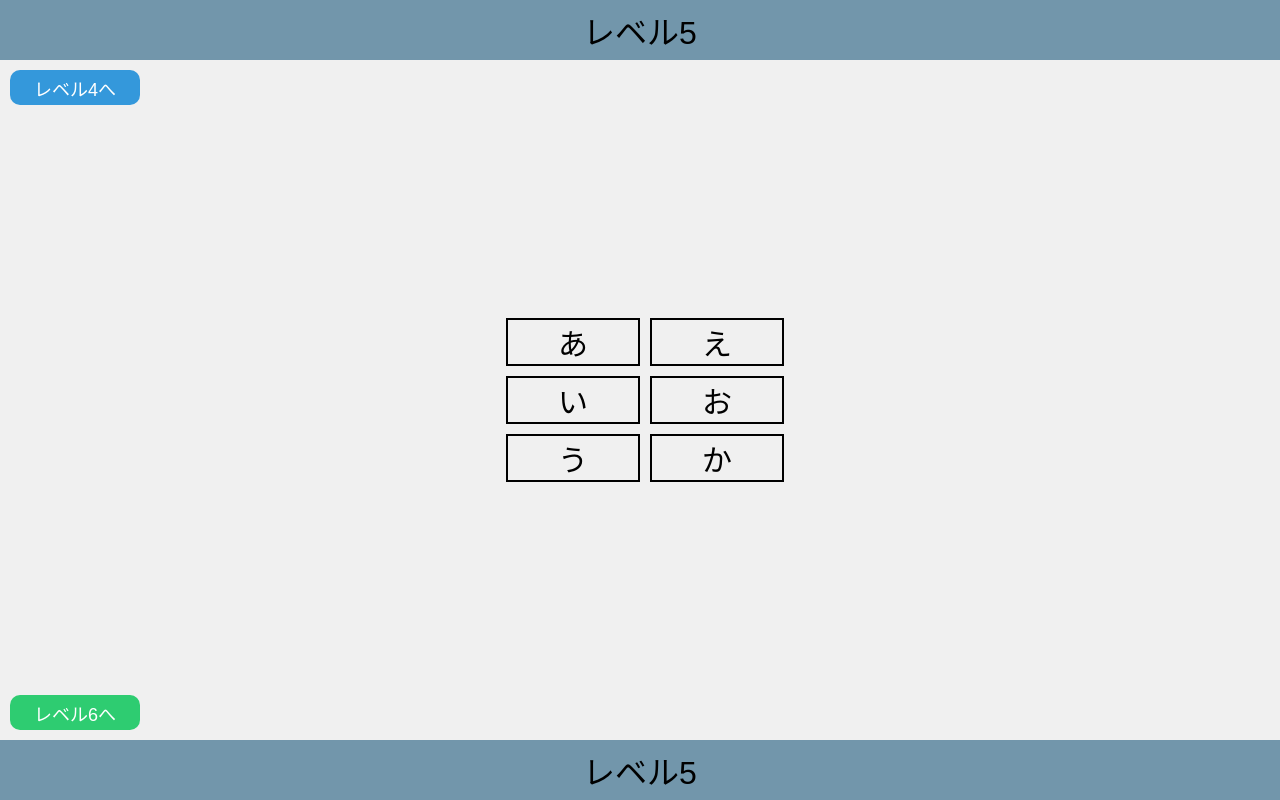
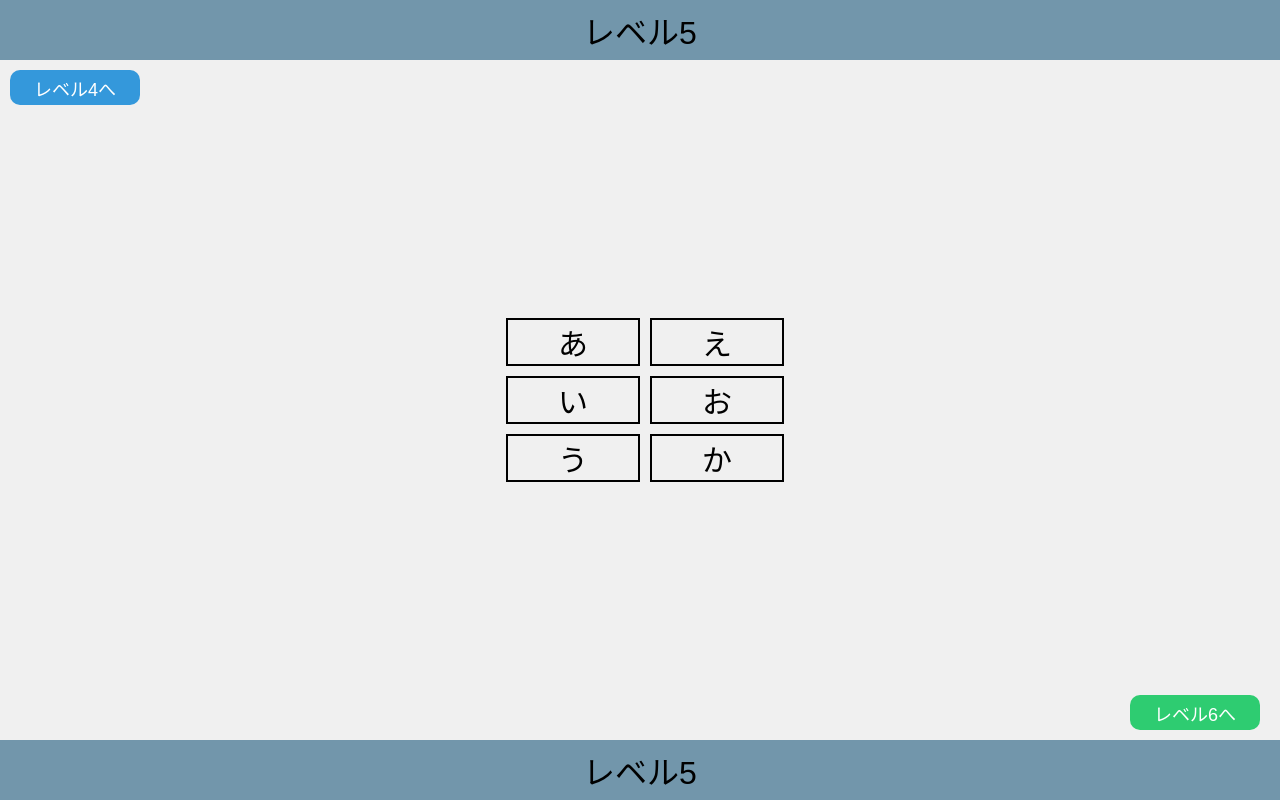
Before and after one commit to cucumber1117/practice, a React (Vite) app: page /level5 in a window 1280 px wide. Built offline with nearby package versions, Linux system fonts and the light colour scheme.

Commit message:
修正とコメント追記

```diff
--- a/src/pages/Level5/Level5.jsx
+++ b/src/pages/Level5/Level5.jsx
@@ -15,9 +15,14 @@ const Level5 = () => {
     navigate('/Level4')
   }
 
-  //@fix:列挙して並べる際は下記のようにまとめておいてのちのち.mapで表示させるのが一般的
-  const List = ['あ', 'い', 'う']
-  const List2 = ['え','お','か']
+  //@fix5:最初の将臣の書き方でも全く問題なくOKではあるが一応
+  //2次元リスト的なやり方もあることだけ知っておいてほしいためそのやり方に変更しておいた
+  //(※最初の書き方でも今回の場合特に問題ないため実際は好きな方を選んでくれればと思う)
+  const groupedLists = [
+    ['あ', 'い', 'う'],
+    ['え', 'お', 'か'],
+  ]
+
 
   return (
     <div>
@@ -27,24 +32,19 @@ const Level5 = () => {
         レベル4へ
       </button>
 
+      {/*@fix5:２重.mapで表示することで2次元リストを並べる。
+      (※ちなみにこの書き方はレベル6以降では多分使わないためこういう書き方があることだけ知ってくれればと思う)*/}
       <div className={styles.level5Container}>
-    <div className={styles.column}>
-        {List.map((item, index) => (
-            <p key={index} className={styles.centerText}>
-                {item}
-            </p>
+        {groupedLists.map((list, columnIndex) => (
+          <div key={columnIndex} className={styles.column}>
+            {list.map((item, itemIndex) => (
+              <p key={itemIndex} className={styles.centerText}>{item}</p>
             ))}
           </div>
-    <div className={styles.column}>
-        {List2.map((item, index) => (
-            <p key={index} className={styles.centerText}>
-                {item}
-            </p>
         ))}
       </div>
-  </div>
 
-  <button className={styles.bottomLeftButton} onClick={goToLevel6}>
+      <button className={styles.bottomRightButton} onClick={goToLevel6}>
         レベル6へ
       </button>
 
--- a/src/pages/Level5/Level5.module.css
+++ b/src/pages/Level5/Level5.module.css
@@ -12,13 +12,10 @@
   }
 
   .topButton {
-    /*@fix:「absolute」で枠内での絶対座標。「fixed」で画面上の絶対座標として設定できる
-    基本的に画面上や下にボタンを固定表示させる際はHeader.jsx内にボタンを表示させる
-    コードもまとめて書いてしまうのが一般的。*/
     position: absolute;/*　枠内の絶対座標　*/
     width: 130px;
     height: 35px;
-    top: 70px; /*@fix:Headerの高さに合わせて高さ修正。Headerが縦幅60pxのため70pxぐらいにセット*/
+    top: 70px;
     left: 10px;
     font-size: 18px;
     background-color: #3498db;
@@ -48,16 +45,21 @@
     background-color: #2980b9;
   }
 
-  .bottomLeftButton {
+  .bottomRightButton {
     width: 130px;
     height: 35px;
     position: absolute;
     bottom: 70px;
-    left: 10px;
+    right: 20px;/*@fix5:設計図では、レベル6へ移動するボタンは「右下」に表示されるように
+    なっている。しかし現在は left:10でになっていたため、これを right: 20 に変更し、右下に表示されるようにしておいた。
+    また、この位置を調整する際に知っておいてほしいポイントが一つあって。 left: 230 のように leftの数値を増やして無理やり右寄せしようとすると、
+    端末の画面サイズによってボタンの位置がズレて右端に表示されないことがあったりする。そのためこのright:20になっている部分を
+    left: 230でなどのようにleftを活用して数値を大きくすることで右端にボタンを表示させようとした際とright:20みたいな数値で画面右端に
+    ボタンを表示させようとした際の違いを試しに書き変えて感じ取ってくれればと思う。恐らくそれぞれ画面サイズを変えた際の動作が変わると思われる。*/
     font-size: 18px;
     background-color: #2ecc71;
     color: white;
-   border: none;/*ボタンの枠*/
+    border: none;/*ボタンの枠*/
     cursor: pointer;/*ボタンの上にカーソルが来たら手のマークに変更*/
     border-radius: 10px;/*ぼたんの丸みをつけることができる。丸みの単位は最初は　px　で考え解くとやりやすいかも*/
 
```
Lines whose indentation alone changed are shown as unchanged.
